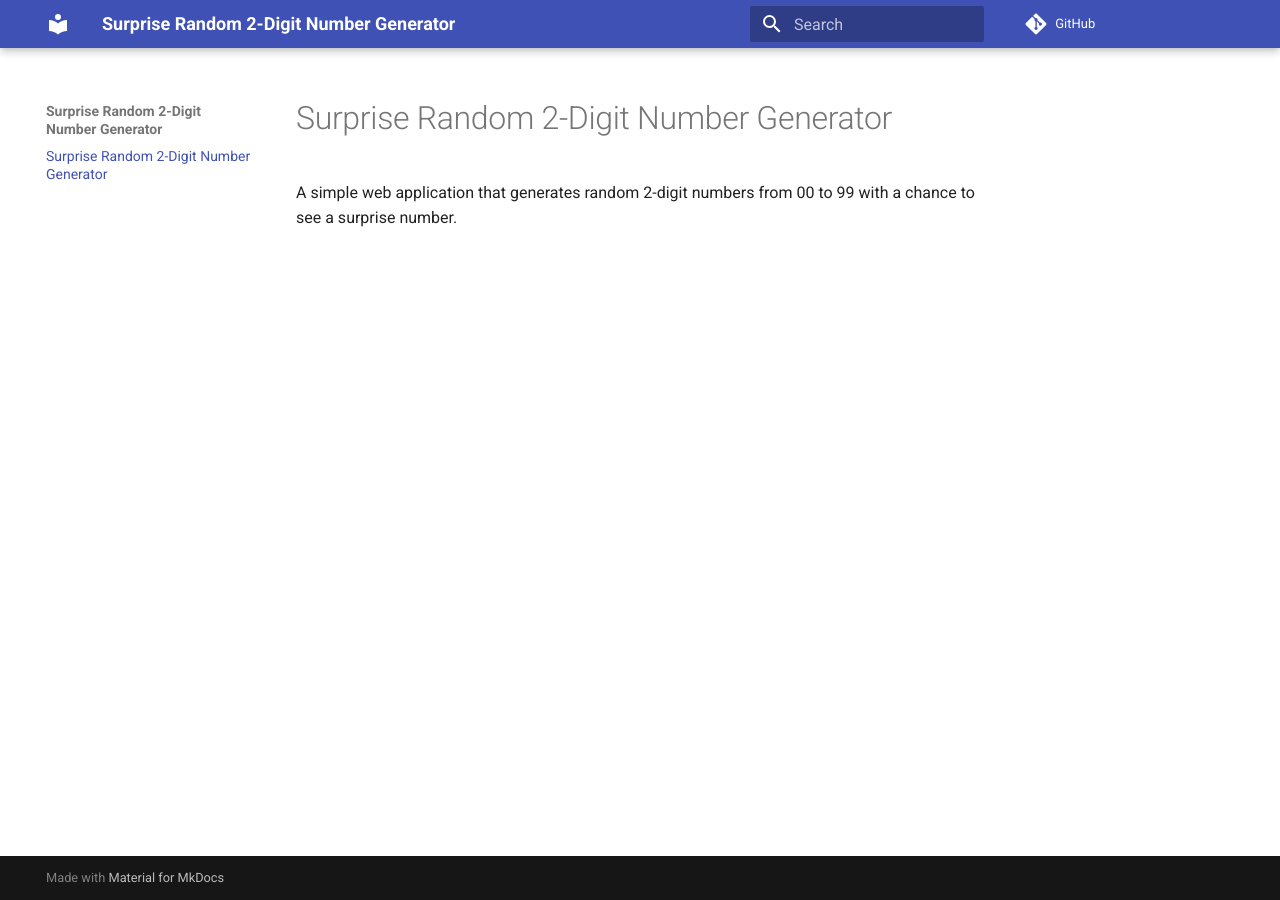
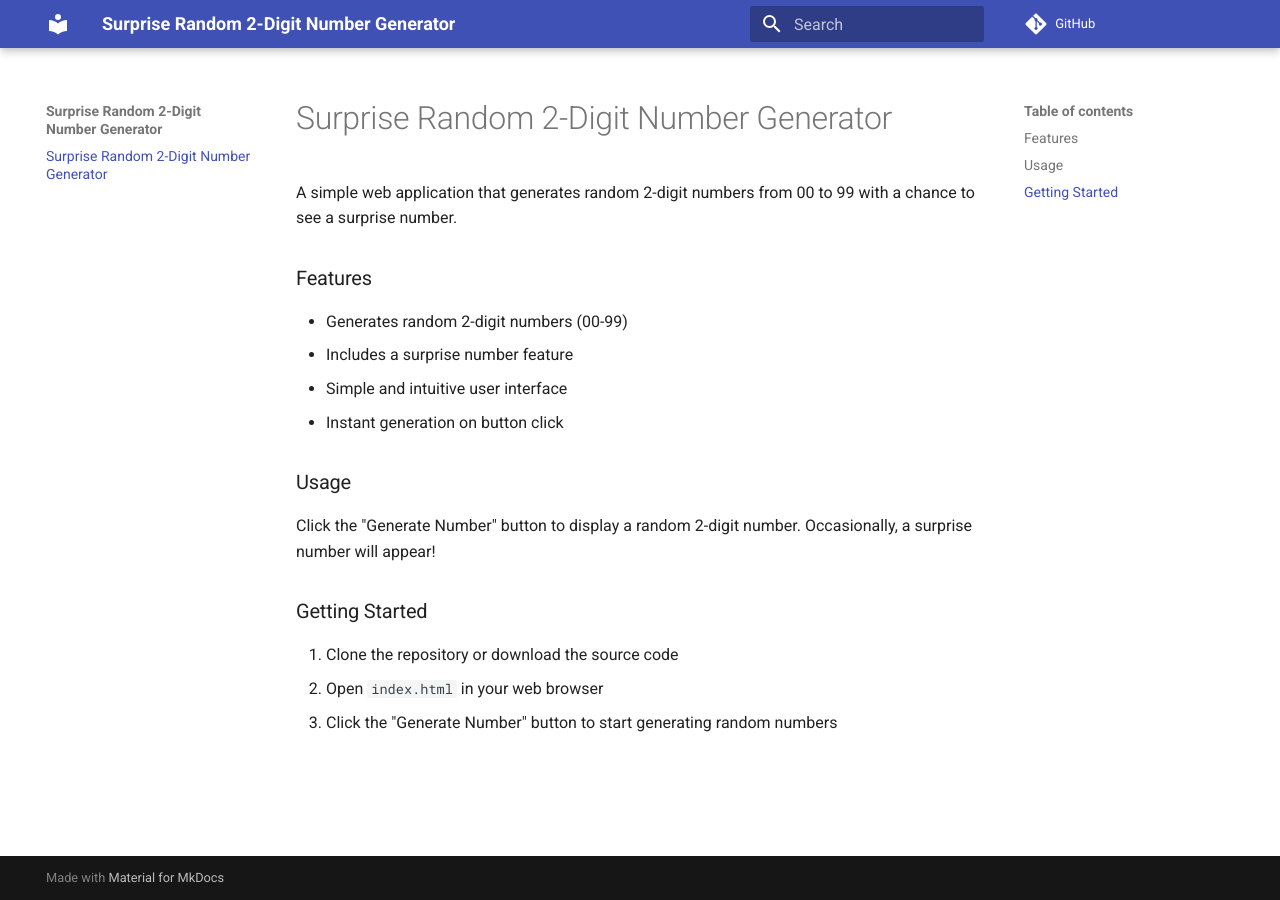
Before and after one commit to lulunac27a/surprise-random-2digit-number-generator, an MkDocs documentation site: the page built from docs/index.md, in a window 1280 px wide. Built offline with MkDocs 1.6.1 and Material for MkDocs 9.7.7, drawn with Linux system fonts in a browser that asks for light colours; comment, search, counter and statistics services are not loaded.

```diff
--- a/docs/index.md
+++ b/docs/index.md
@@ -2,3 +2,21 @@
 
 A simple web application that generates random 2-digit numbers from 00 to 99
 with a chance to see a surprise number.
+
+### Features
+
+- Generates random 2-digit numbers (00-99)
+- Includes a surprise number feature
+- Simple and intuitive user interface
+- Instant generation on button click
+
+### Usage
+
+Click the "Generate Number" button to display a random 2-digit number.
+Occasionally, a surprise number will appear!
+
+### Getting Started
+
+1. Clone the repository or download the source code
+2. Open `index.html` in your web browser
+3. Click the "Generate Number" button to start generating random numbers
```
Also changed, not shown: README.md (+18 -0 lines).
